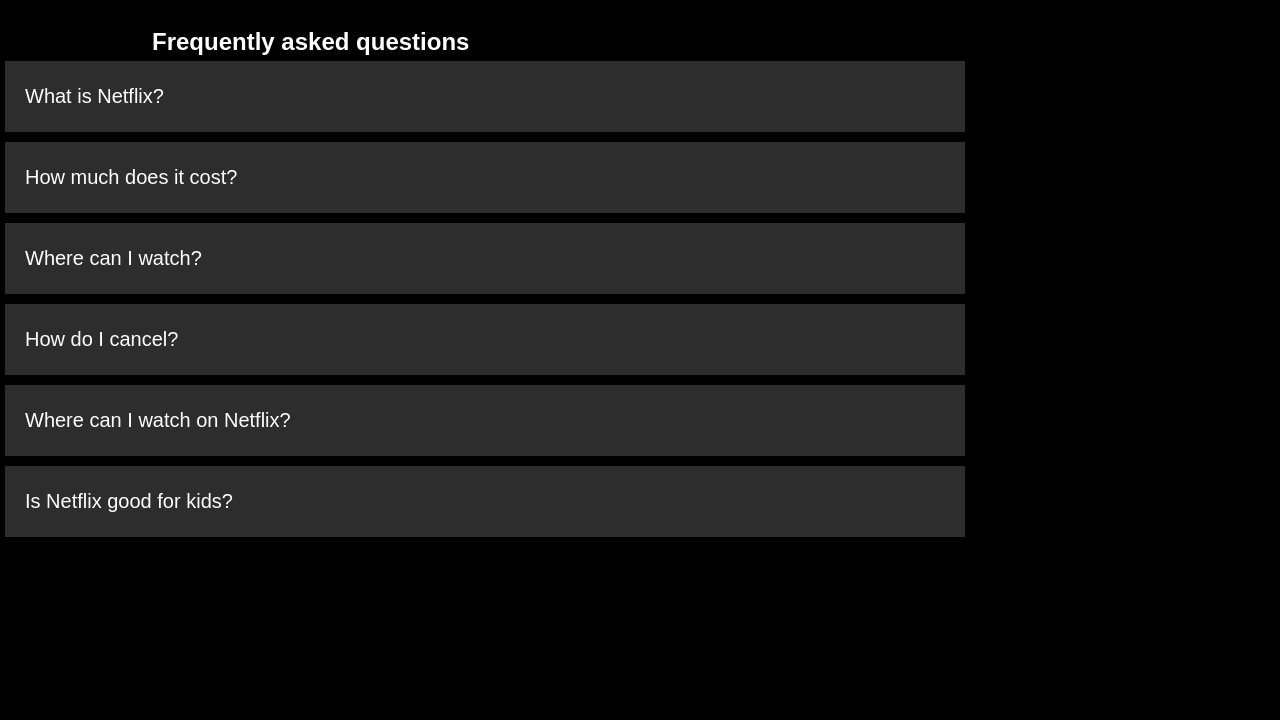
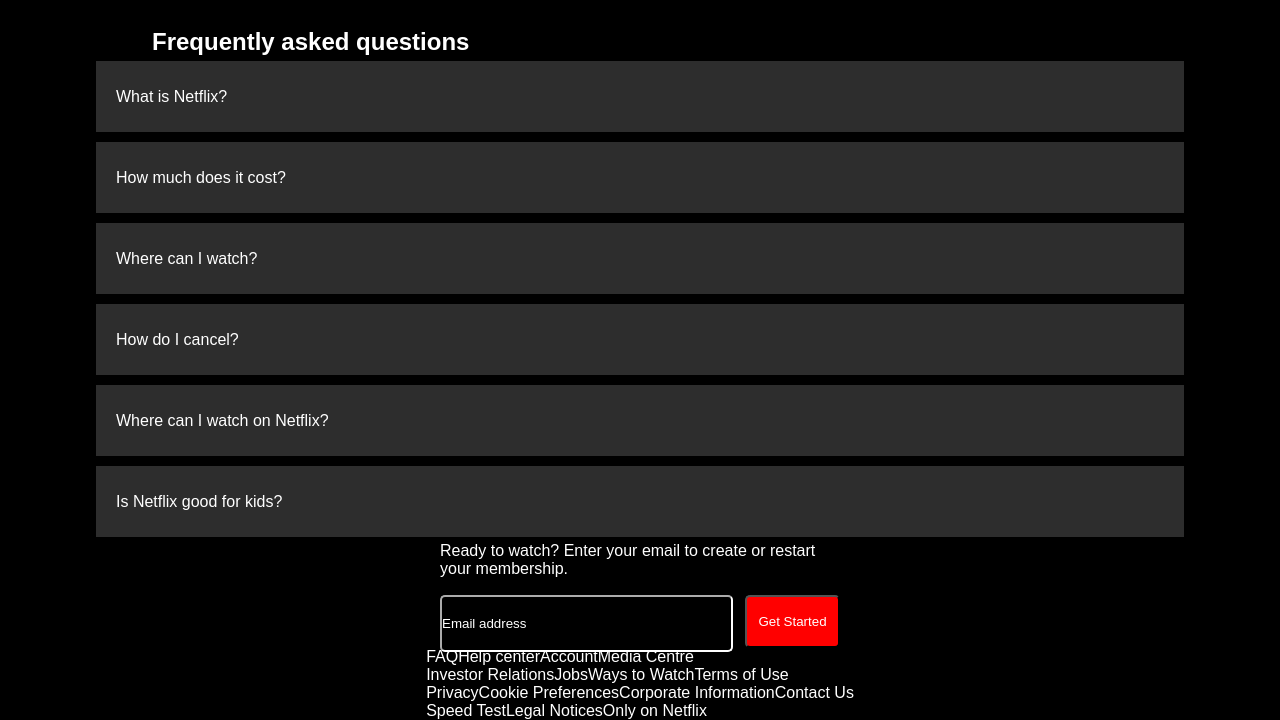
Before and after one commit to h-rajesh/Netflix-clone-frontend, a plain HTML site: page index.html in a window 1280 px wide. Shown: the part 1468-2188 px from the top of the page. Before the commit the page ends 2010 px from the top, so only its background shows below. Drawn offline with nearby package versions, Linux system fonts and the light colour scheme; files whose address does not match are found by name.

Commit message:
bottom and few changes

```diff
--- a/index.html
+++ b/index.html
@@ -14,11 +14,11 @@
 <body>
     <div class="main">
         <nav >
-            <span><img width="153" src="assets/images/logo.svg" alt=""></span>
-
+            <div><img width="153px" src="assets/images/logo.svg" alt=""></div>
+             <div class="headers">
                 <button class="languages"> <img  width="3px" src="images/language-svgrepo-com.svg" alt="">English <img width="3px" src="images/down-arrow-svgrepo-com.svg" alt=""></button>
                 <button class="signin">Sign In</button>
-
+              </div>
         </nav>
         <div class="text">
            <div class="Unlimited"> <b>Unlimited movies,</b></div>
@@ -26,7 +26,7 @@
            <div><b>Starts at $149 .Cancel anytime</b></div>
            <div>Ready to watch? Enter your email to create or restart membership</div>
 
-           <span><input type="text" id="myText" value="     Email address"><button  style="margin-left: 23px;" class="enter-email">Get started</button></span>
+           <span><input type="text" id="myText" value="     Email address"><button  style="margin-left: 23px;" id="enter-email">Get started</button></span>
         </div>
         <div class="box"></div>
     </div>
@@ -73,13 +73,97 @@
 
 <h2>Frequently asked questions</h2>
 <div class="faq">
-  <div class="items"><p>What is Netflix?</p></div>
-  <div class="items"><p>How much does it cost?</p></div>
-  <div class="items"><p>Where can I watch?</p></div>
-  <div class="items"><p>How do I cancel?</p></div>
-  <div class="items"><p>Where can I watch on Netflix?</p></div>
-  <div class="items"><p>Is Netflix good for kids?</p></div>
+  <div class="items"  id="flip1"><button>What is Netflix?</button></div>
+  <div id="panel1"  style="display: none;">Netflix is a streaming service that offers a wide variety of award-winning TV shows, movies, anime, documentaries and more – on thousands of internet-connected devices.
+
+    You can watch as much as you want, whenever you want, without a single ad – all for one low monthly price. There's always something new to discover, and new TV shows and movies are added every week!</div>
+  <div class="items"  id="flip2"><button>How much does it cost?</button></div>
+<div id="panel2" style="display: none;">Watch Netflix on your smartphone, tablet, Smart TV, laptop, or streaming device, all for one fixed monthly fee. Plans range from ₹149 to ₹649 a month. No extra costs, no contracts.</div>
+  <div class="items"  id="flip3"><button>Where can I watch?</button></div>
+  <div id="panel3" style="display: none;">Watch anywhere, anytime. Sign in with your Netflix account to watch instantly on the web at netflix.com from your personal computer or on any internet-connected device that offers the Netflix app, including smart TVs, smartphones, tablets, streaming media players and game consoles. \n
+
+    You can also download your favourite shows with the iOS or Android app. Use downloads to watch while you're on the go and without an internet connection. Take Netflix with you anywhere.</div>
+  <div class="items"  id="flip4"><button>How do I cancel?</button></div>
+  <div id="panel4" style="display: none;">Netflix is flexible. There are no annoying contracts and no commitments. You can easily cancel your account online in two clicks. There are no cancellation fees – start or stop your account anytime.</div>
+  <div class="items"  id="flip5"><button>Where can I watch on Netflix?</button></div>
+  <div id="panel5"  style="display: none;">Netflix has an extensive library of feature films, documentaries, TV shows, anime, award-winning Netflix originals, and more. Watch as much as you want, anytime you want.</div>
+  <div class="items"  id="flip6"><button>Is Netflix good for kids?</button></div>
+  <div id="panel6" style="display: none;">The Netflix Kids experience is included in your membership to give parents control while kids enjoy family-friendly TV shows and films in their own space.
+
+    Kids profiles come with PIN-protected parental controls that let you restrict the maturity rating of content kids can watch and block specific titles you don’t want kids to see.</div>
 </div>
+
+<div class="last">
+  <div class="lastItems">
+    <p>Ready to watch? Enter your email to create or restart your membership.</p>
+  </div>
+  <div class="lastItems">
+    <input type="text" id="myText" value="Email address">
+    <button id="enter-email">Get Started</button>
+  </div>
+</div>
+
+<table style="color: white;" class="tablecontents">
+  <tr>
+      <td>
+        FAQ
+      </td>
+      <td>
+        Help center
+      </td>
+      <td>
+        Account
+      </td>
+      <td>
+        Media Centre
+      </td>
+
+  </tr>
+  <tr>
+      <td>
+        Investor Relations
+      </td>
+
+      <td>Jobs
+      </td>
+      <td>
+        Ways to Watch
+      </td>
+      <td>
+        Terms of Use
+      </td>
+  </tr>
+  <tr>
+      <td>Privacy
+      </td>
+      <td>Cookie Preferences
+      </td>
+      <td>
+        Corporate Information
+      </td>
+      <td>
+        Contact Us
+      </td>
+
+
+  </tr>
+  <tr>
+      <td>Speed Test
+      </td>
+      <td>
+        Legal Notices
+      </td>
+      <td>
+
+Only on Netflix
+      </td>
+      <td>
+
+      </td>
+
+
+  </tr>
+<script src="https://ajax.googleapis.com/ajax/libs/jquery/3.7.1/jquery.min.js"></script>
 <script src="script.js"></script>
 </body>
 </html>
--- a/script.js
+++ b/script.js
@@ -0,0 +1,9 @@
+for (let i = 1; i <= 6; i++) {
+    $(document).ready(function(){
+        let flipy=flip[i];
+        let panely=panel[i];
+        $("#flipy").click(function(){
+          $("#panely").slideDown("slow");
+        });
+      });
+}
--- a/styles.css
+++ b/styles.css
@@ -32,6 +32,10 @@ nav{
     display: flex;
     align-items: center;
     height: 100px;
+}
+.headers{
+    display: flex;
+    gap: 15px;
 }
 nav img {
     color: red;
@@ -86,12 +90,13 @@ nav button {
     font-family: 'Martel Sans',sans-serif;
     border-radius: 5px;
 }
-.enter-email{
+#enter-email{
     width:130px;
     height:53px ;
     border-radius: 5px;
     color: white;
     background-color: red;
+    margin-left: 12px;
 }
 
 #info{
@@ -144,11 +149,13 @@ h2{
     display: flex;
     flex-direction: column;
     justify-content: center;
+    align-items: center;
 }
 .items{
-    width:75%;
+    width:85%;
     height: 71px;
     color: white;
+
     background-color:  rgb(45, 45, 45);
     border: 5px solid black;
     gap: 2px;
@@ -157,9 +164,23 @@ h2{
     align-items: center;
 
 }
-.items p{
-    font-size: 20px;
+.items button{
+    font-size: inherit;
     margin-left:20px;
+    background-color:  rgb(45, 45, 45);
+    color: white;
+    border: none;
+}
+#panel, #flip {
+    padding: 5px;
+    text-align: center;
+    background-color: #e5eecc;
+    border: solid 1px #c3c3c3;
+
+  }
+  #panel {
+  padding: 50px;
+  display: none;
 }
 
 .f1:nth-child(1){
@@ -169,5 +190,30 @@ h2{
 }
 .f1:nth-child(2){
     display: flex;
-    justify-content: f;
 }
+
+.last{
+    display: flex;
+    flex-direction: column;
+    align-items: center;
+}
+.lastItems{
+    width:400px;
+    height: 53px;
+    color: white;
+    background-color: black;
+    border-color: white;
+    font-family: 'Martel Sans',sans-serif;
+    border-radius: 5px;
+    display: flex;
+}
+.tablecontents{
+    display: flex;
+    flex-direction: column;
+    align-items: center;
+
+}
+tr{
+    display: flex;
+    width: 100%;
+}
```
